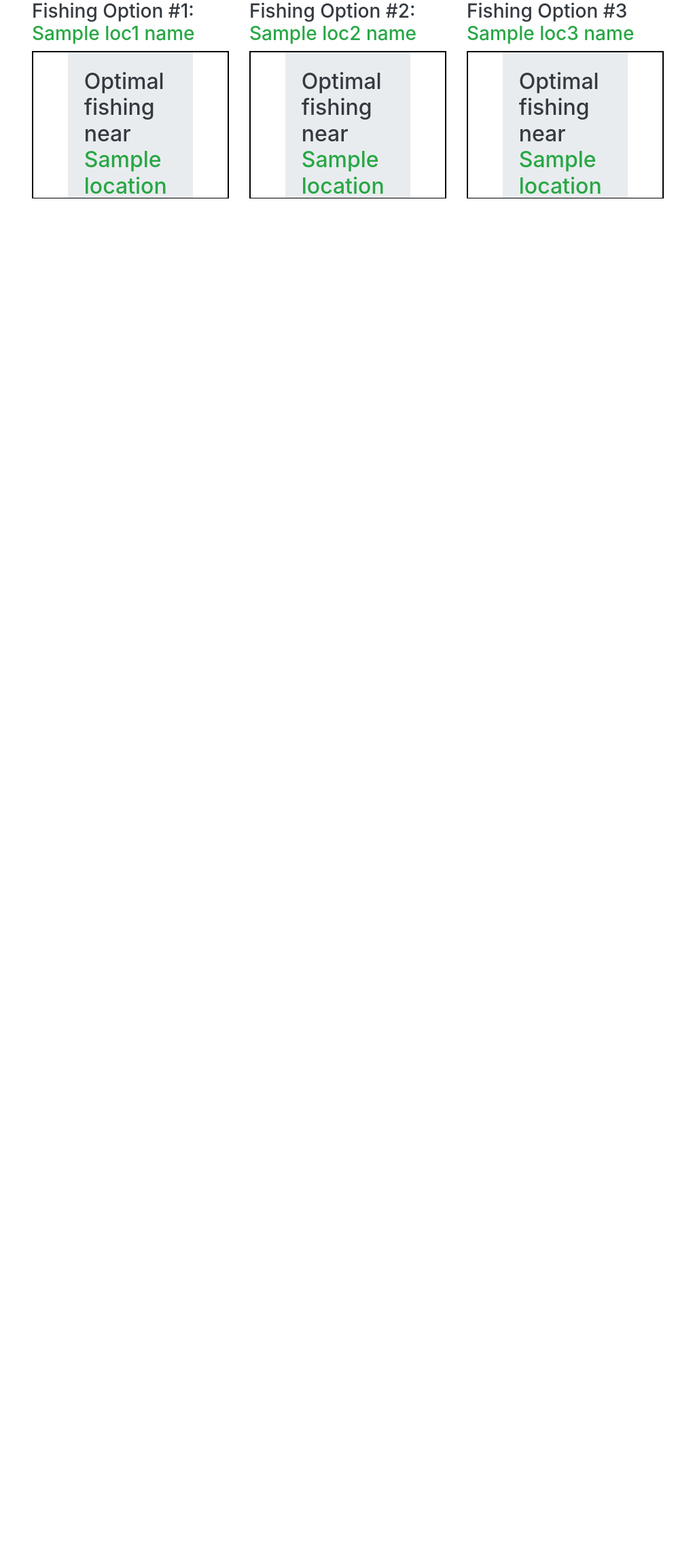
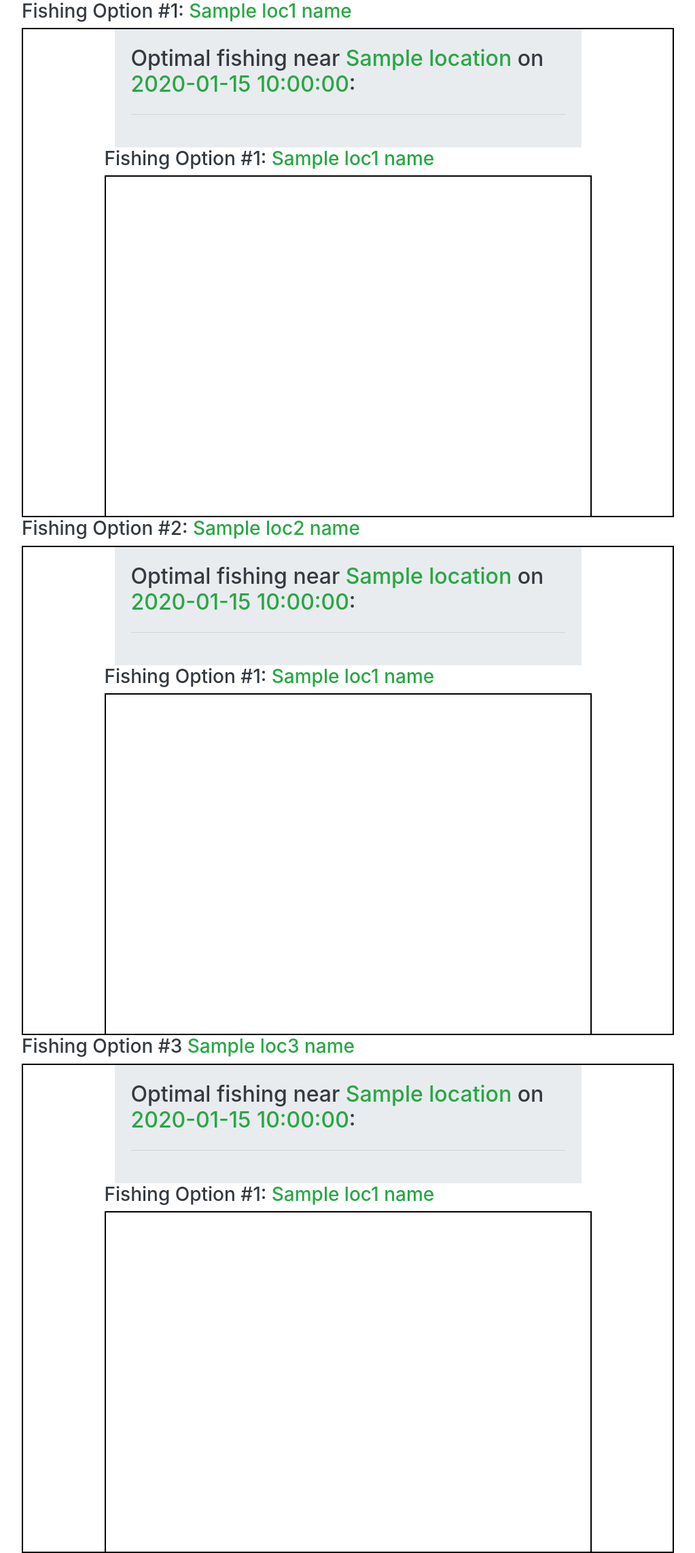
Before and after one commit to scadams11/InsightProject, a Flask app: template app/templates/results.html in a window 1280 px wide. Shown: the part 174-2459 px from the top of the page at 68% size, without its empty margins (128-1151 px from the left). Before the commit the page ends 466 px from the top, so only its background shows below. Run offline with Flask 2, Linux system fonts and the light colour scheme; the template is opened without the code that fills it: most values are stand-ins (such as "Sample title", 1, 10 or a date in 2020); some libraries are stand-ins or nearby versions.

Commit message:
Have all 3 'best' maps showing up in app now. 2

```diff
--- a/app/templates/results.html
+++ b/app/templates/results.html
@@ -23,30 +23,30 @@
             </header>
             <!-- Page Features -->
 
-            <div class="row">
+<!--            <div class="row"> -->
                 <!-- Right column with maps -->
 
-                <div class="col-sm">
+                <div class="row">
                     <h3>Fishing Option #1: <span class="text-success">{{loc1_name}}</span></h3>
                     <div class="embed-responsive embed-responsive-4by3">
                         <iframe width="40" height="30" frameborder="5" scrolling="no" marginheight="5" marginwidth="5"                              src="{{ map_url_1 }}" style="border: 2px solid black"></iframe>
                     </div>
                 </div>
 
-                <div class="col-sm">
+                <div class="row">
                     <h3>Fishing Option #2: <span class="text-success">{{loc2_name}}</span></h3>
                     <div class="embed-responsive embed-responsive-4by3">
                         <iframe width="40" height="30" frameborder="5" scrolling="no" marginheight="5" marginwidth="5"                              src="{{ map_url_2 }}" style="border: 2px solid black"></iframe>
                     </div>
                 </div>
 
-                <div class="col-sm">
+                <div class="row">
                     <h3>Fishing Option #3 <span class="text-success">{{loc3_name}}</span></h3>
                     <div class="embed-responsive embed-responsive-4by3">
                         <iframe width="40" height="30" frameborder="5" scrolling="no" marginheight="5" marginwidth="5"                              src="{{ map_url_3 }}" style="border: 2px solid black"></iframe>
                     </div>
                 </div>
-            </div>
+<!--            </div> -->
                         <!-- Bootstrap core JavaScript
                              ================================================== -->
 
```
